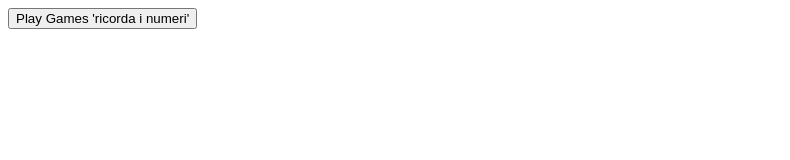
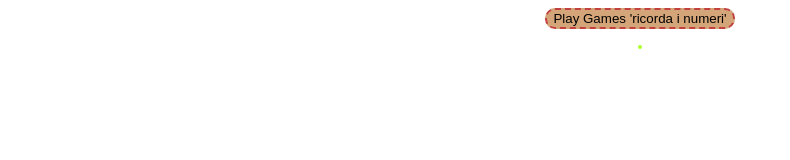
Before and after one commit to Giovannirighini2000/js-simon, a plain HTML site: page index.html in a window 1280 px wide. Shown: the whole page, without its empty margins (0-790 px from the left). Drawn offline with Linux system fonts and the light colour scheme.

Commit message:
feat added style games

```diff
--- a/index.html
+++ b/index.html
@@ -4,17 +4,18 @@
     <meta charset="UTF-8">
     <meta http-equiv="X-UA-Compatible" content="IE=edge">
     <meta name="viewport" content="width=device-width, initial-scale=1.0">
+    <link rel="stylesheet" href="style.css">
     <title>time</title>
 </head>
 <body>
 
-    <div>
+    <div class="flex">
         <button id="play">
             Play Games 'ricorda i numeri'
         </button>
 
     </div>
-    <div>
+    <div class="flex">
         <p id="risultatohtml"></p>
     </div>
     <script src="js/app.js"></script>
--- /dev/null
+++ b/style.css
@@ -0,0 +1,16 @@
+#play{
+    background-color: rgb(212, 165, 121);
+    border: 2px dashed rgb(195, 64, 64);
+    border-radius: 10px;
+
+
+}
+.flex{
+    display: flex;
+    justify-content: center;
+}
+#risultatohtml{
+    background-color: rgb(150, 255, 127);
+    border-radius: 10px;
+    border: 2px dashed greenyellow;
+}
```
